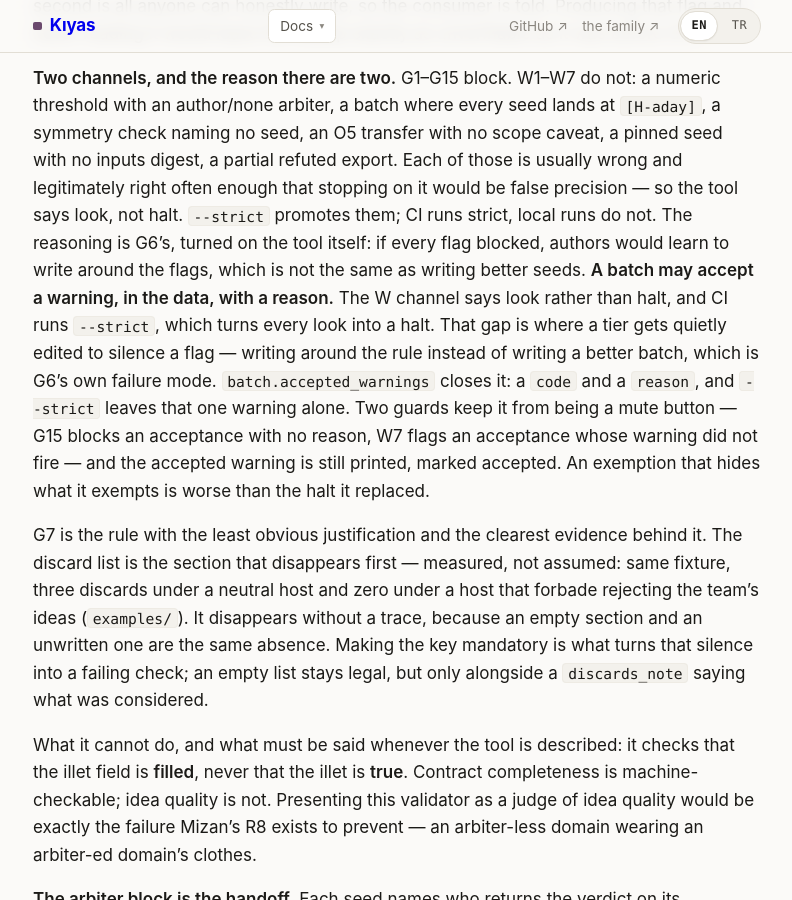
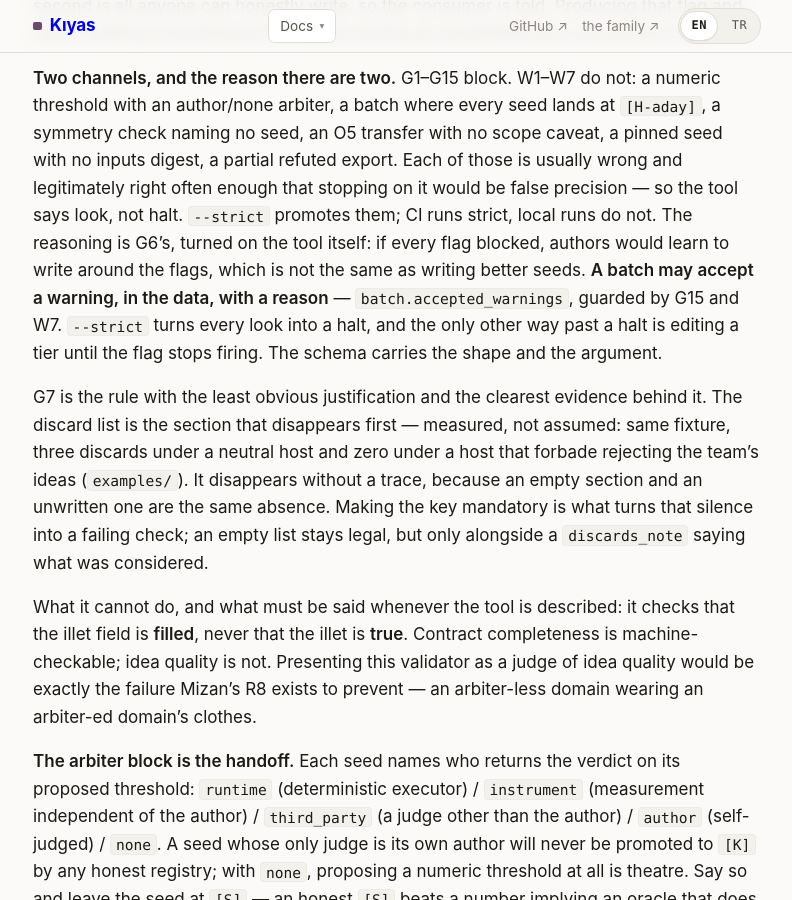
Before and after one commit to XINMurat/Kiyas, a Jekyll site: the page built from docs/en/methodology.md, in a window 1280 px wide and 900 px high, scrolled down 6333 px. Shown: the whole window, without its empty margins (243-1035 px from the left). Built offline with Jekyll 4.4.1, drawn with Linux system fonts in a browser that asks for light colours; our own code applies the rules of GitHub Pages for plain Markdown files.

Commit message:
budget: move the accepted-warnings argument out of the always-loaded file
The token budget rejected the previous commit, and it was right to. SKILL.md
is paid for on every load; the schema is read when someone writes a batch.
The reasoning behind G15 and W7 belongs in the second, and SKILL.md keeps
four lines: the field exists, these two rules guard it, the argument is next
door.

This is option (2) of the three the budget tool offers -- move the
justification rather than shorten it or raise the ceiling. Nothing was cut;
it changed rooms.

Co-Authored-By: Claude Opus 5 <noreply@anthropic.com>

```diff
--- a/docs/en/methodology.md
+++ b/docs/en/methodology.md
@@ -267,16 +267,10 @@ not halt. `--strict` promotes them; CI runs strict, local runs do not. The
 reasoning is G6's, turned on the tool itself: if every flag blocked, authors
 would learn to write around the flags, which is not the same as writing
 better seeds.
-**A batch may accept a warning, in the data, with a reason.** The W channel
-says look rather than halt, and CI runs `--strict`, which turns every look
-into a halt. That gap is where a tier gets quietly edited to silence a flag —
-writing around the rule instead of writing a better batch, which is G6's own
-failure mode. `batch.accepted_warnings` closes it: a `code` and a `reason`,
-and `--strict` leaves that one warning alone. Two guards keep it from being a
-mute button — G15 blocks an acceptance with no reason, W7 flags an acceptance
-whose warning did not fire — and the accepted warning is still printed, marked
-accepted. An exemption that hides what it exempts is worse than the halt it
-replaced.
+**A batch may accept a warning, in the data, with a reason** —
+`batch.accepted_warnings`, guarded by G15 and W7. `--strict` turns every
+look into a halt, and the only other way past a halt is editing a tier
+until the flag stops firing. The schema carries the shape and the argument.
 
 
 G7 is the rule with the least obvious justification and the clearest evidence
```
Also changed, not shown: skill/kiyas/SKILL.md (+4 -10 lines), skill/kiyas/schemas/kiyas-seed.yaml (+15 -39 lines), templates/kiyas-seed.yaml (+17 -12 lines), 1 other file.
